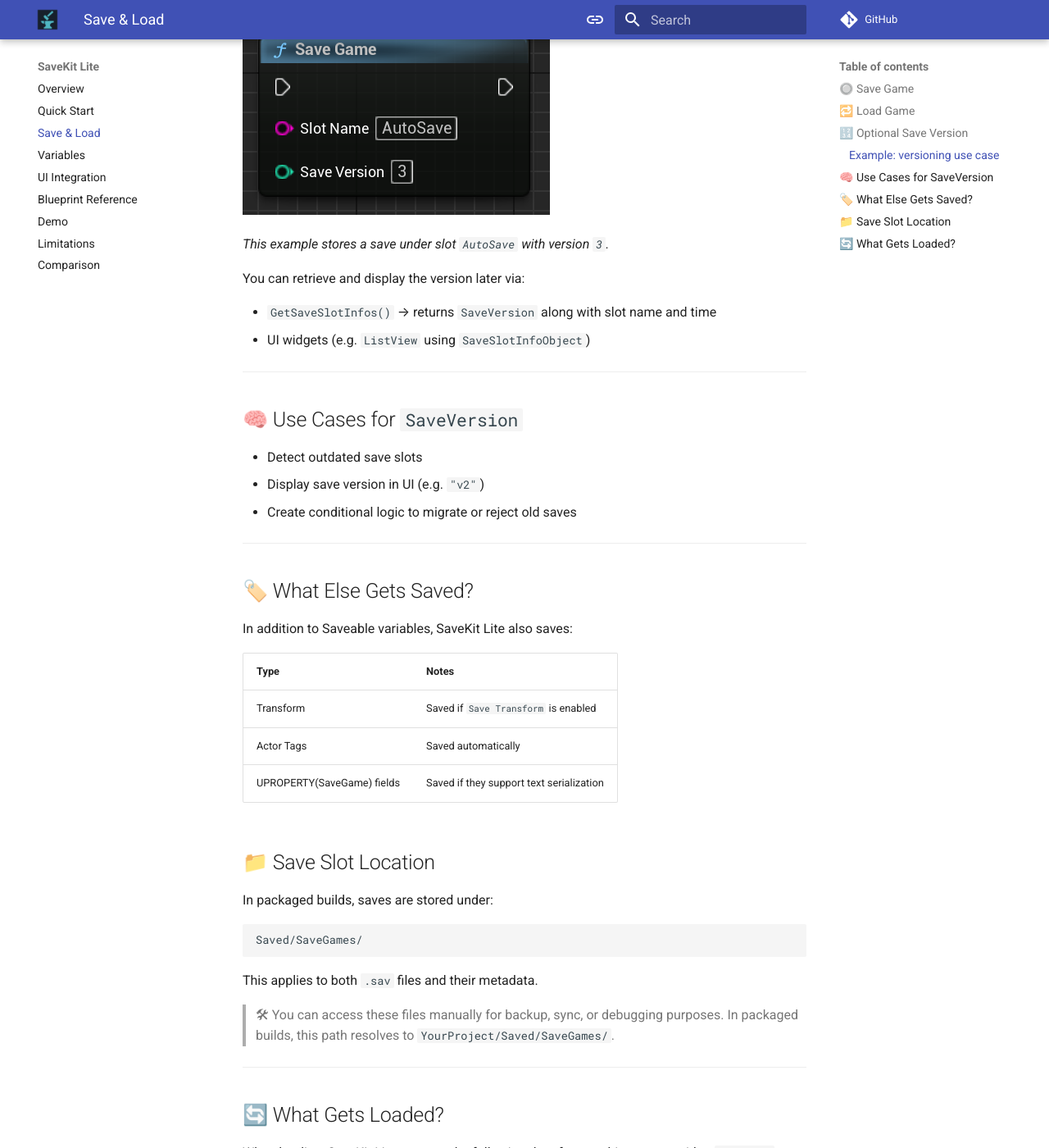
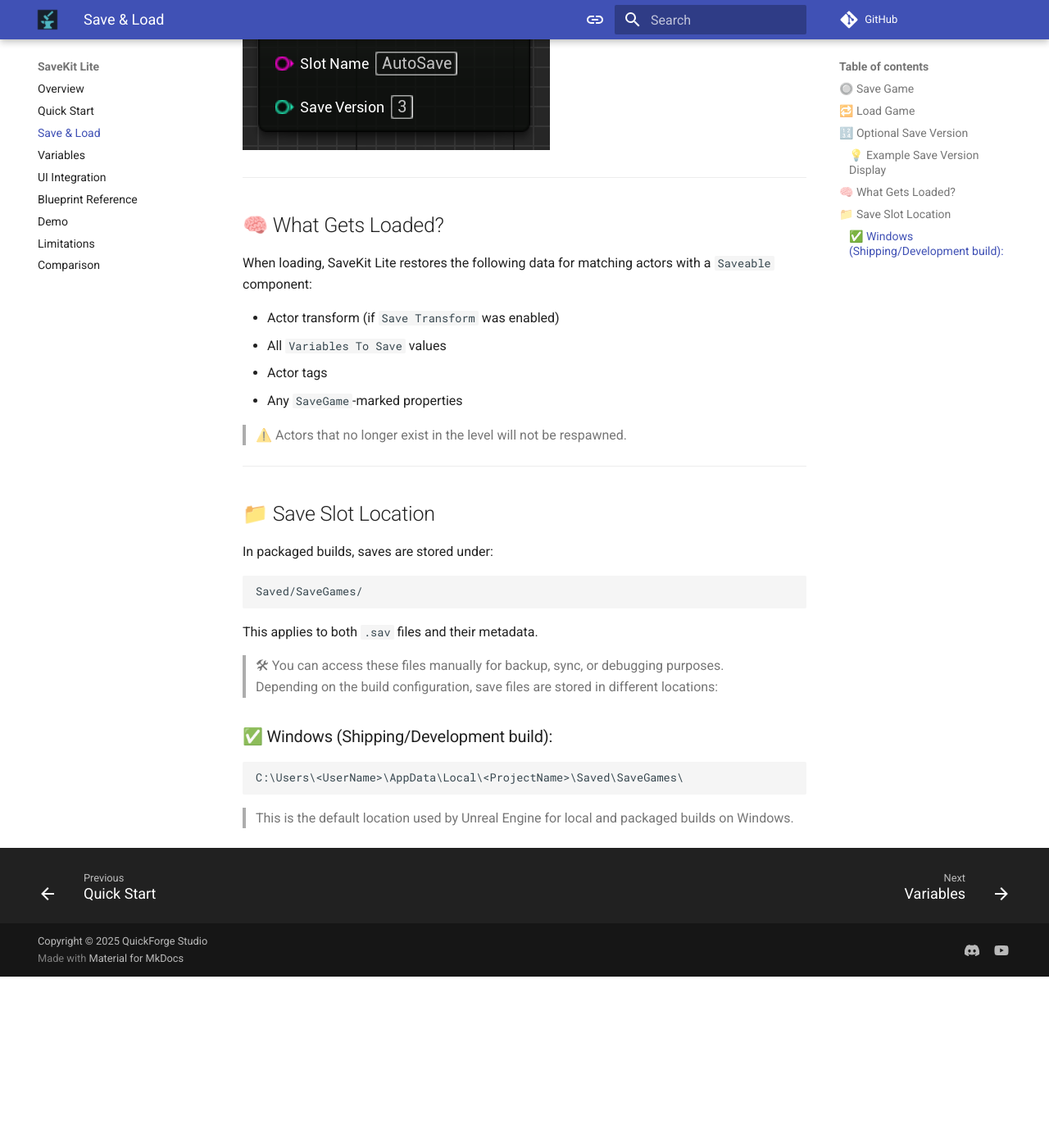
Before and after one commit to george-shilovsky/quickforge-docs, an MkDocs documentation site: the page built from docs/SaveKitLite/save-load.md, in a window 1280 px wide and 1400 px high, scrolled down 2324 px. Shown: the whole window at 82% size. Built offline with MkDocs 1.6.1 and Material for MkDocs 9.7.7, drawn with Linux system fonts in a browser that asks for light colours; comment, search, counter and statistics services are not loaded; after the commit the page ends 3515 px from its top, so only the background shows below that; some of the changed text lies outside the part shown.

Commit message:
Update save-load.md

````diff
--- a/docs/SaveKitLite/save-load.md
+++ b/docs/SaveKitLite/save-load.md
@@ -1,7 +1,6 @@
 # 💾 Saving & Loading Game State
 
 > 🧭 First time using SaveKit Lite? Start with the [Quick Start guide](quick-start.md)
-
 
 SaveKit Lite provides simple Blueprint functions to persist and restore actor state across gameplay sessions.
 
@@ -11,6 +10,7 @@
 See [Working with Variables](variables.md).
 
 ---
+
 ## 🔘 Save Game
 
 Use the node:
@@ -18,7 +18,6 @@
 ```
 Save Kit → SaveGame(SlotName [, ``SaveVersion``])
 ```
-
 
 ![Save Game node example](images/SaveGame1.png)
 
@@ -42,7 +41,6 @@
 Save Kit → LoadGame(SlotName)
 ```
 
-
 ![Load Game node example](images/LoadGame.png)
 
 *Restores the saved state of all matching actors in the current level.*
@@ -55,8 +53,6 @@
 - Match actors by name in the current level
 - Apply the saved state to each actor that has a `Saveable` component
 
-> ⚠️ Make sure actor names in the level match the saved names.
-
 ---
 
 ## 🔢 Optional Save Version
@@ -66,31 +62,6 @@
 - If not specified, version defaults to `1`
 - You can set a custom version manually (e.g. `2`, `5`, `1001`) to track changes in save data format
 
-### Example: versioning use case
-
-> 💡 Use case: migrate old saves
->
-> ```blueprint
-> if SaveVersion < 2 {
->   ApplyDefaultInventory()
->   NotifyPlayer("Your save has been updated.")
-> }
-> ```
-To detect outdated slots and act accordingly, you could compare `SaveVersion` on load:
-```blueprint
-if SaveVersion < 2 then ShowWarning()
-```
-
-
-```blueprint
-SaveGame(`AutoSave`, 3)
-```
-
-
-![Save Game with version 3](images/SaveGame2.png)
-
-*This example stores a save under slot ``AutoSave`` with version `3`.*
-
 You can retrieve and display the version later via:
 
 - `GetSaveSlotInfos()` → returns ```SaveVersion``` along with slot name and time
@@ -98,25 +69,27 @@
 
 ---
 
-## 🧠 Use Cases for ``SaveVersion``
+### 💡 Example Save Version Display
 
-- Detect outdated save slots
-- Display save version in UI (e.g. `"v2"`)
-- Create conditional logic to migrate or reject old saves
+This example stores a save under slot `AutoSave` with version `3`.
+
+![Save Game with version 3](images/SaveGame2.png)
+
 
 ---
 
+## 🧠 What Gets Loaded?
 
-## 🏷️ What Else Gets Saved?
+When loading, SaveKit Lite restores the following data for matching actors with a `Saveable` component:
 
-In addition to Saveable variables, SaveKit Lite also saves:
+- Actor transform (if `Save Transform` was enabled)
+- All `Variables To Save` values
+- Actor tags
+- Any `SaveGame`-marked properties
 
-| Type                        | Notes                                       |
-|-----------------------------|---------------------------------------------|
-| Transform                  | Saved if `Save Transform` is enabled         |
-| Actor Tags                 | Saved automatically                         |
-| UPROPERTY(SaveGame) fields | Saved if they support text serialization    |
+> ⚠️ Actors that no longer exist in the level will not be respawned.
 
+---
 
 ## 📁 Save Slot Location
 
@@ -127,19 +100,12 @@
 ```
 
 This applies to both `.sav` files and their metadata.
+> 🛠 You can access these files manually for backup, sync, or debugging purposes.
+Depending on the build configuration, save files are stored in different locations:
 
-> 🛠 You can access these files manually for backup, sync, or debugging purposes.
-In packaged builds, this path resolves to `YourProject/Saved/SaveGames/`.
+### ✅ Windows (Shipping/Development build):
+```text
+C:\Users\<UserName>\AppData\Local\<ProjectName>\Saved\SaveGames\
+```
 
----
-
-## 🔄 What Gets Loaded?
-
-When loading, SaveKit Lite restores the following data for matching actors with a `Saveable` component:
-
-- Actor transform (if `Save Transform` was enabled)
-- All `Variables To Save` values
-- Actor tags
-- Any `SaveGame`-marked properties
-
-> ⚠️ Actors that no longer exist in the level will not be respawned.
+> This is the default location used by Unreal Engine for local and packaged builds on Windows.
````
